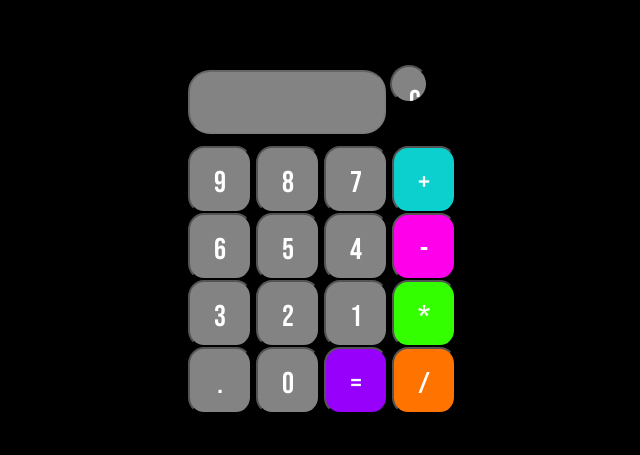
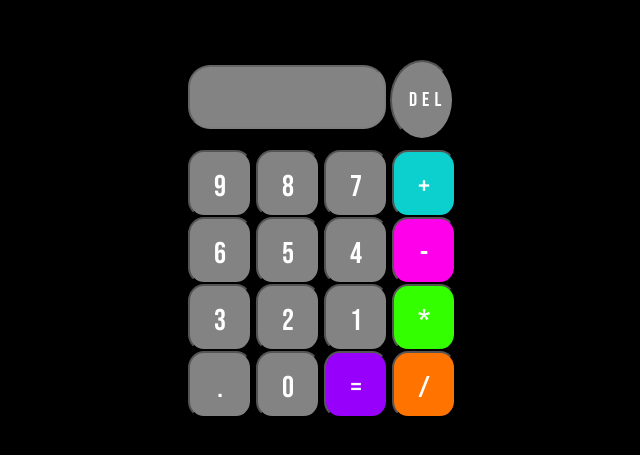
Before and after one commit to StephanyJustino/Qts, a plain HTML site: page index.html in a window 1280 px wide. Shown: the part 169-624 px from the top of the page, without its empty margins (326-966 px from the left). Drawn offline with Linux system fonts and the light colour scheme.

Commit message:
Calculadora feita na aula de QTS

```diff
--- a/index.html
+++ b/index.html
@@ -11,7 +11,7 @@
     <div class="main">
         <form action="" name="Calculator">
             <input type="text" class="text maincolor"  name="text1" disabled>
-            <input type="button" class="text1 maincolor"  name="text12" value="C" onclick="location.reload()"><br>
+            <input type="button" class="text1 maincolor"  name="text12" value="Del" onclick="location.reload()"><br>
 
             <input type="button" class="num maincolor"  name="btn9" value="9" onclick="displaynum(btn9.value)">
             <input type="button" class="num maincolor"  name="btn8" value="8" onclick="displaynum(btn8.value)">
--- a/style.css
+++ b/style.css
@@ -25,18 +25,19 @@ body {
     width: 160px;
     height: 26px;
     border-radius: 22px;
-     letter-spacing: 5px;
+    letter-spacing: 5px;
     text-align: center;
     margin-bottom: 12px;
 }
 .text1{
-    width: 24px;
-   height: 26px;
+    width: 5vw;
+    height:10vh;
     border-radius: 50%;
     letter-spacing: 5px;
     text-align: center;
-    margin-bottom: 12px;
-     cursor: pointer;
+    margin-bottom: 10px;
+    cursor: pointer;
+    font-size: 15pt;
 }
 
 .main{
```
